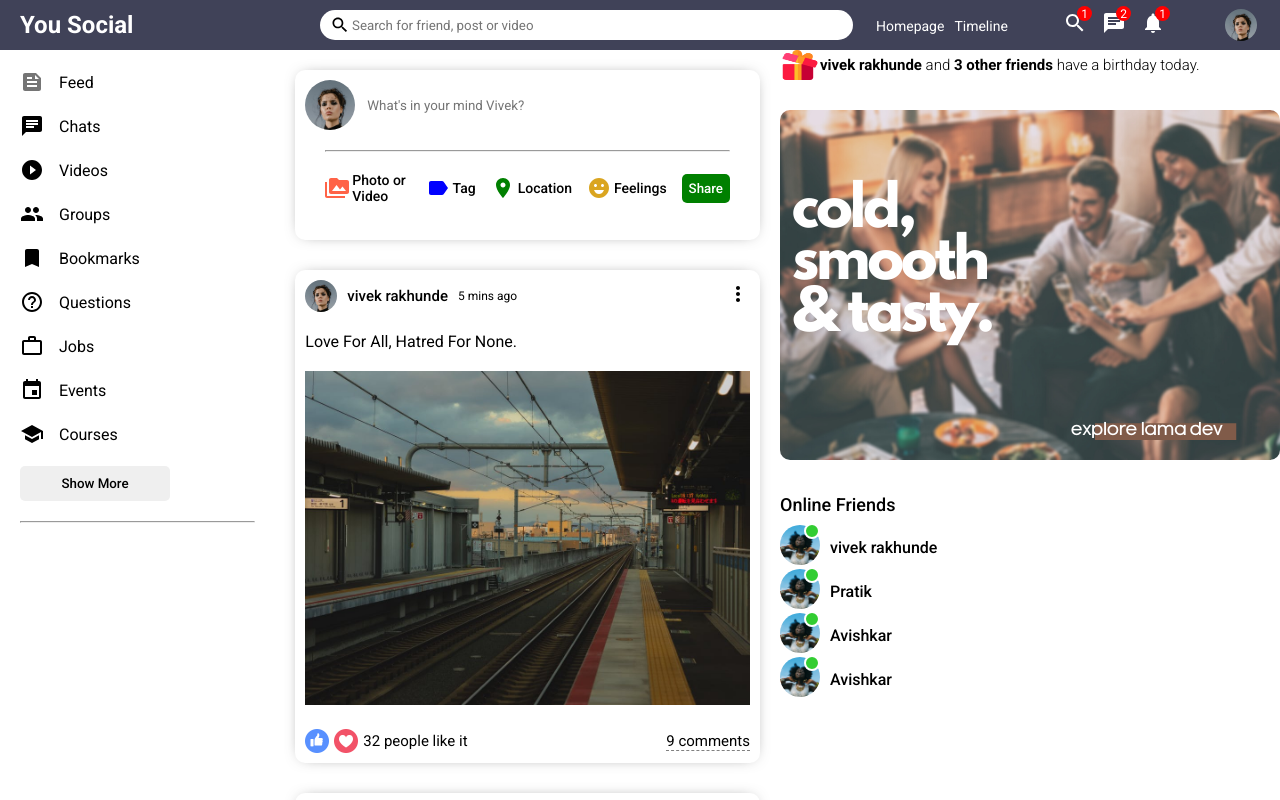
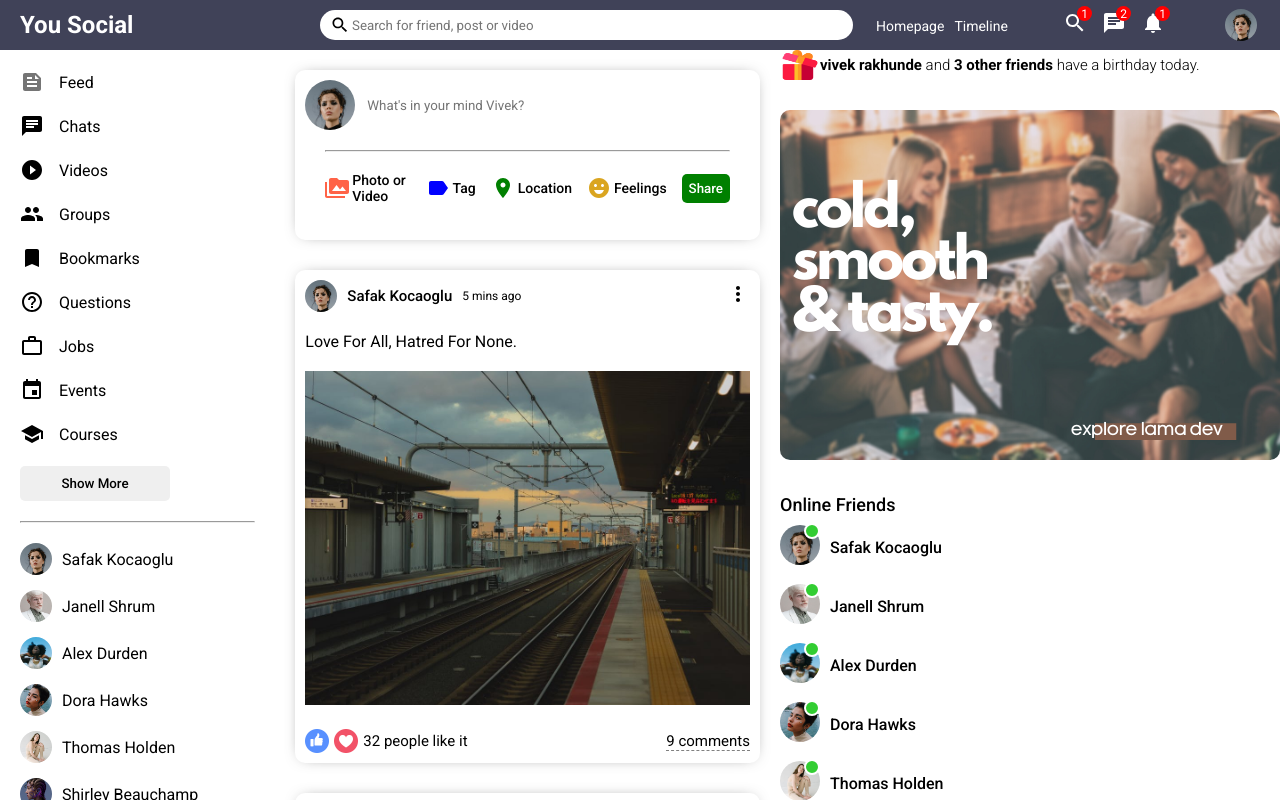
Before and after one commit to Rakhunde0412/Daily-Task, a React (Create React App) app: page / in a window 1280 px wide. Shown: the top 800 px of the page. Built offline with nearby package versions, Linux system fonts and the light colour scheme.

Commit message:
Online and closeFriends are added

```diff
--- a/src/App.js
+++ b/src/App.js
@@ -1,11 +1,13 @@
 import Home from "./pages/home/Home";
+import Profile from "./pages/profile/Profile";
 
 
 
 function App() {
   return (
     <div >
-      <Home/>
+    <Home/>
+     {/* <Profile/> */}
     </div>
   );
 }
--- /dev/null
+++ b/src/components/closeFriends/CloseFriends.js
@@ -0,0 +1,14 @@
+import classes from "./CloseFriends.module.css";
+
+const CloseFriends = ({user}) => {
+  return (
+    <div>
+        <li className={classes.sidebarFriend}>
+      <img className={classes.sidebarFriendImg} src={user.profilePicture} alt="img" />
+      <span className={classes.sidebarFriendName}>{user.username}</span>
+    </li>
+    </div>
+  )
+}
+
+export default CloseFriends
--- /dev/null
+++ b/src/components/closeFriends/CloseFriends.module.css
@@ -0,0 +1,13 @@
+.sidebarFriend {
+    display: flex;
+    align-items: center;
+    margin-bottom: 15px;
+  }
+
+  .sidebarFriendImg {
+    width: 32px;
+    height: 32px;
+    border-radius: 50%;
+    object-fit: cover;
+    margin-right: 10px;
+  }
--- /dev/null
+++ b/src/components/online/Online.js
@@ -0,0 +1,21 @@
+import classes from "./Online.module.css";
+
+const Online = ({ user }) => {
+  return (
+    <>
+      <li className={classes.rightbarFriend}>
+        <div className={classes.rightbarProfileImgContainer}>
+          <img
+            className={classes.rightbarProfileImg}
+            src={user.profilePicture}
+            alt=""
+          />
+          <span className={classes.rightbarOnline}></span>
+        </div>
+        <span className={classes.rightbarUsername}>{user.username}</span>
+      </li>
+    </>
+  );
+};
+
+export default Online;
--- /dev/null
+++ b/src/components/online/Online.module.css
@@ -0,0 +1,32 @@
+.rightbarFriend {
+    display: flex;
+    align-items: center;
+    margin-bottom: 15px;
+  }
+
+  .rightbarProfileImgContainer {
+    margin-right: 10px;
+    position: relative;
+  }
+
+  .rightbarProfileImg {
+    width: 40px;
+    height: 40px;
+    border-radius: 50%;
+    object-fit: cover;
+  }
+
+  .rightbarOnline{
+      width: 12px;
+      height: 12px;
+      border-radius: 50%;
+      background-color: limegreen;
+      position: absolute;
+      top: -2px;
+      right: 0;
+      border: 2px solid white;
+  }
+
+  .rightbarUsername{
+      font-weight: 500;
+  }
--- a/src/components/post/Post.js
+++ b/src/components/post/Post.js
@@ -1,9 +1,15 @@
 import { MoreVert } from "@mui/icons-material";
 import classes from "./Post.module.css";
 import { Users } from "../../dummyData";
+import { useState } from "react";
 const Post = ({ post }) => {
-  const user=Users.filter(u=>u.id===1)
-  console.log(user[0].username);
+  const [like, setLike] = useState(post.like);
+  const [isLiked, setIsLiked] = useState(false);
+
+  const likeHandler = () => {
+    setLike(isLiked ? like - 1 : like + 1);
+    setIsLiked(!isLiked);
+  };
   return (
     <>
       <div className={classes.post}>
@@ -12,10 +18,14 @@ const Post = ({ post }) => {
             <div className={classes.postTopLeft}>
               <img
                 className={classes.postProfileImg}
-                src="assets/person/1.jpeg"
+                src={
+                  Users.filter((u) => u.id === post.userId)[0].profilePicture
+                }
                 alt=""
               />
-              <span className={classes.postUsername}>vivek rakhunde</span>
+              <span className={classes.postUsername}>
+                {Users.filter((u) => u.id === post.userId)[0].username}
+              </span>
               <span className={classes.postDate}>{post.date}</span>
             </div>
             <div className={classes.postTopRight}>
@@ -28,15 +38,27 @@ const Post = ({ post }) => {
           </div>
           <div className={classes.postBottom}>
             <div className={classes.postBottomLeft}>
-              <img className={classes.likeIcon} src="assets/like.png" alt="" />
-              <img className={classes.likeIcon} src="assets/heart.png" alt="" />
+              <img
+                className={classes.likeIcon}
+                onClick={likeHandler}
+                src="assets/like.png"
+                alt=""
+              />
+              <img
+                className={classes.likeIcon}
+                onClick={likeHandler}
+                src="assets/heart.png"
+                alt=""
+              />
               <span className={classes.postLikeCounter}>
                 {" "}
                 {post.like} people like it
               </span>
             </div>
             <div className={classes.postBottomRight}>
-              <span className={classes.postCommentText}>{post.comment} comments</span>
+              <span className={classes.postCommentText}>
+                {post.comment} comments
+              </span>
             </div>
           </div>
         </div>
--- a/src/components/rightbar.js/Rightbar.js
+++ b/src/components/rightbar.js/Rightbar.js
@@ -1,4 +1,6 @@
 import classes from "./Rightbar.module.css";
+import { Users } from "../../dummyData";
+import Online from "../online/Online";
 
 const Rightbar = () => {
   return (
@@ -14,50 +16,9 @@ const Rightbar = () => {
         <img className={classes.rightbarAd} src="assets/ad.png" alt="" />
         <h4 className={classes.rightbarTitle}>Online Friends</h4>
         <ul className={classes.rightbarFriendList}>
-          <li className={classes.rightbarFriend}>
-            <div className={classes.rightbarProfileImgContainer}>
-              <img
-                className={classes.rightbarProfileImg}
-                src="assets/person/3.jpeg"
-                alt=""
-              />
-              <span className={classes.rightbarOnline}></span>
-            </div>
-            <span className={classes.rightbarUsername}>vivek rakhunde</span>
-          </li>
-          <li className={classes.rightbarFriend}>
-            <div className={classes.rightbarProfileImgContainer}>
-              <img
-                className={classes.rightbarProfileImg}
-                src="assets/person/3.jpeg"
-                alt=""
-              />
-              <span className={classes.rightbarOnline}></span>
-            </div>
-            <span className={classes.rightbarUsername}>Pratik </span>
-          </li>
-          <li className={classes.rightbarFriend}>
-            <div className={classes.rightbarProfileImgContainer}>
-              <img
-                className={classes.rightbarProfileImg}
-                src="assets/person/3.jpeg"
-                alt=""
-              />
-              <span className={classes.rightbarOnline}></span>
-            </div>
-            <span className={classes.rightbarUsername}>Avishkar</span>
-          </li>
-          <li className={classes.rightbarFriend}>
-            <div className={classes.rightbarProfileImgContainer}>
-              <img
-                className={classes.rightbarProfileImg}
-                src="assets/person/3.jpeg"
-                alt=""
-              />
-              <span className={classes.rightbarOnline}></span>
-            </div>
-            <span className={classes.rightbarUsername}>Avishkar</span>
-          </li>
+          {Users.map((u) => (
+            <Online key={u.id} user={u} />
+          ))}
         </ul>
       </div>
     </>
--- a/src/components/sidebar/Sidebar.js
+++ b/src/components/sidebar/Sidebar.js
@@ -1,6 +1,7 @@
 import React from "react";
 import classes from "./Sidebar.module.css";
 import FeedIcon from "@mui/icons-material/Feed";
+import { Users } from "../../dummyData";
 import {
   Bookmark,
   Chat,
@@ -11,6 +12,7 @@ import {
   School,
   WorkOutline,
 } from "@mui/icons-material";
+import CloseFriends from "../closeFriends/CloseFriends";
 
 const Sidebar = () => {
   return (
@@ -57,11 +59,11 @@ const Sidebar = () => {
           </ul>
           <button className={classes.sidebarButton}>Show More</button>
           <hr className={classes.sidebarHr} />
-          {/* <ul className={classes.sidebarFriendList}>
+          <ul className={classes.sidebarFriendList}>
           {Users.map((u) => (
-            <CloseFriend key={u.id} user={u} />
+            <CloseFriends key={u.id} user={u} />
           ))}
-        </ul> */}
+        </ul>
         </div>
       </div>
     </>
--- /dev/null
+++ b/src/pages/profile/Profile.js
@@ -0,0 +1,11 @@
+import React from 'react'
+
+const Profile = () => {
+  return (
+    <div>
+      Hey
+    </div>
+  )
+}
+
+export default Profile
```
Also changed, not shown: src/pages/profile/Profile.module.js (added).
